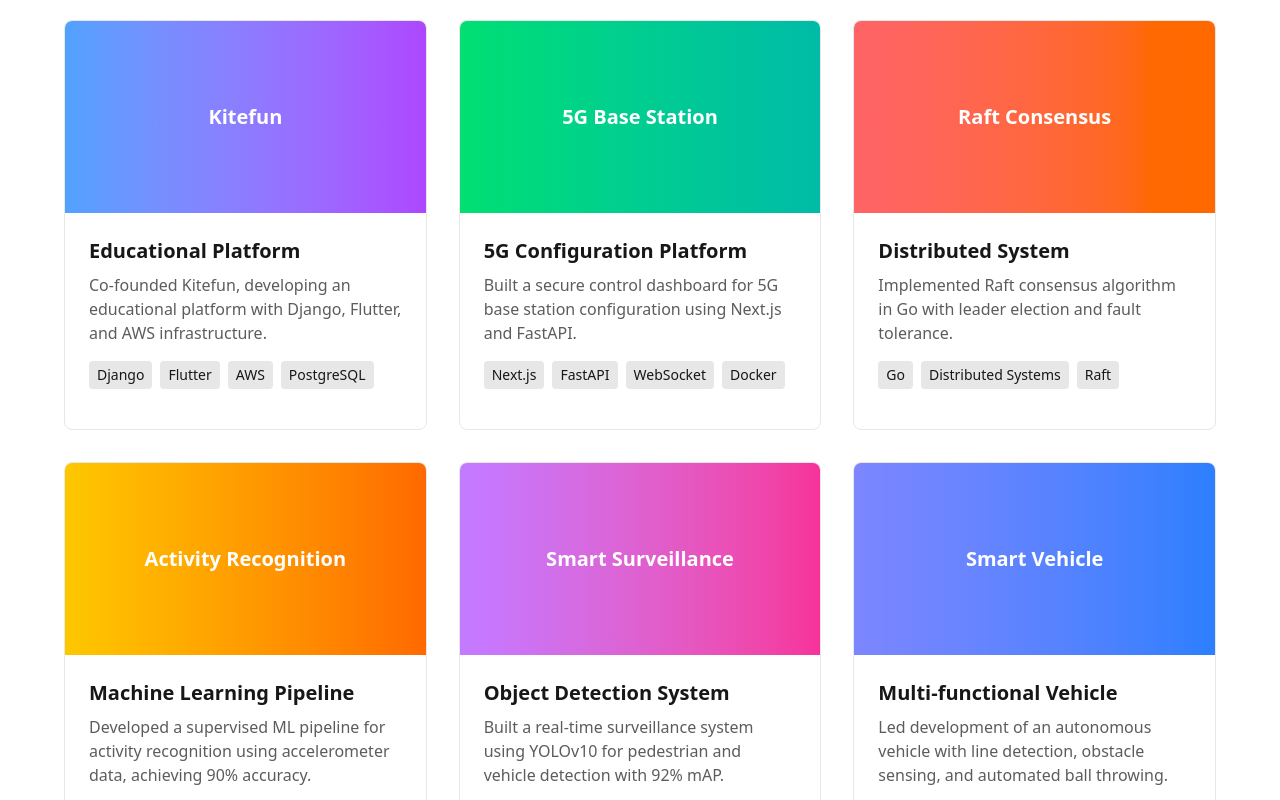
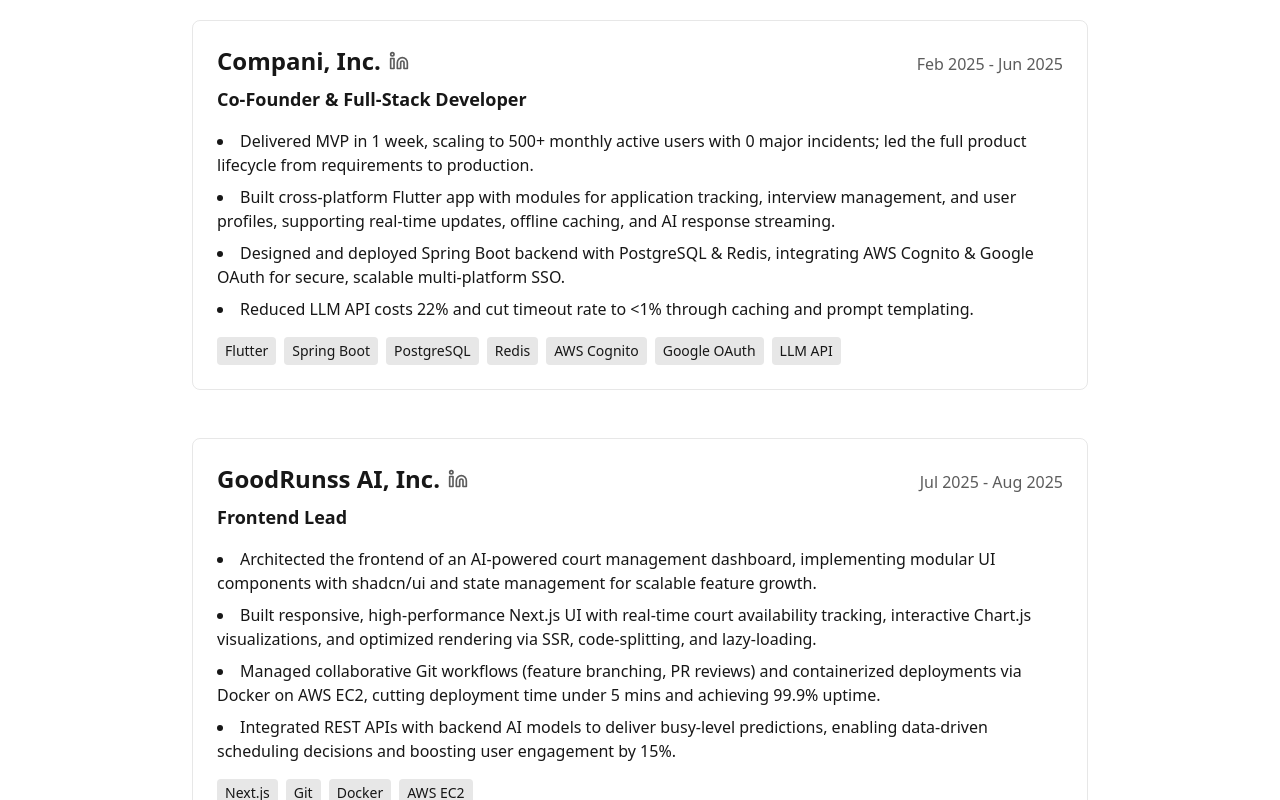
Before and after one commit to dadaWilliam/portfolio, a Next.js app: page / in a window 1280 px wide. Shown: the part 1300-2100 px from the top of the page. Built offline with nearby package versions, Linux system fonts and the light colour scheme.

Commit message:
add work experience

```diff
--- a/src/app/page.tsx
+++ b/src/app/page.tsx
@@ -112,8 +112,79 @@
         </div>
       </section>
 
+      {/* Experience Section */}
+      <section id="experience" className="py-16 reveal-section opacity-0">
+        <div className="container mx-auto px-4 md:px-6">
+          <h2 className="text-3xl font-bold mb-12 text-center">Work Experience</h2>
+          <div className="max-w-4xl mx-auto space-y-12">
+            <div className="border border-foreground/10 rounded-lg p-6 hover:shadow-lg transition">
+              <div className="flex flex-col sm:flex-row sm:justify-between sm:items-baseline gap-2 mb-2">
+                <div className="flex items-center gap-2">
+                  <h3 className="text-xl sm:text-2xl font-bold">Compani, Inc.</h3>
+                  <a href="https://www.linkedin.com/company/companiapp/" target="_blank" rel="noopener noreferrer" className="text-foreground/70 hover:text-foreground flex-shrink-0">
+                    <span className="sr-only">LinkedIn</span>
+                    <svg xmlns="http://www.w3.org/2000/svg" width="20" height="20" viewBox="0 0 24 24" fill="none" stroke="currentColor" strokeWidth="2" strokeLinecap="round" strokeLinejoin="round" className="h-5 w-5">
+                      <path d="M16 8a6 6 0 0 1 6 6v7h-4v-7a2 2 0 0 0-2-2 2 2 0 0 0-2 2v7h-4v-7a6 6 0 0 1 6-6z" />
+                      <rect x="2" y="9" width="4" height="12" />
+                      <circle cx="4" cy="4" r="2" />
+                    </svg>
+                  </a>
+                </div>
+                <span className="text-foreground/70 text-sm sm:text-base">Feb 2025 - Jun 2025</span>
+              </div>
+              <h4 className="text-base sm:text-lg font-semibold mb-4">Co-Founder & Full-Stack Developer</h4>
+              <ul className="list-disc list-inside space-y-2 mb-4 text-sm sm:text-base">
+                <li>Delivered MVP in 1 week, scaling to 500+ monthly active users with 0 major incidents; led the full product lifecycle from requirements to production.</li>
+                <li>Built cross-platform Flutter app with modules for application tracking, interview management, and user profiles, supporting real-time updates, offline caching, and AI response streaming.</li>
+                <li>Designed and deployed Spring Boot backend with PostgreSQL & Redis, integrating AWS Cognito & Google OAuth for secure, scalable multi-platform SSO.</li>
+                <li>Reduced LLM API costs 22% and cut timeout rate to &lt;1% through caching and prompt templating.</li>
+              </ul>
+              <div className="flex gap-2 flex-wrap">
+                  <span className="px-2 py-1 bg-foreground/10 rounded text-sm">Flutter</span>
+                  <span className="px-2 py-1 bg-foreground/10 rounded text-sm">Spring Boot</span>
+                  <span className="px-2 py-1 bg-foreground/10 rounded text-sm">PostgreSQL</span>
+                  <span className="px-2 py-1 bg-foreground/10 rounded text-sm">Redis</span>
+                  <span className="px-2 py-1 bg-foreground/10 rounded text-sm">AWS Cognito</span>
+                  <span className="px-2 py-1 bg-foreground/10 rounded text-sm">Google OAuth</span>
+                  <span className="px-2 py-1 bg-foreground/10 rounded text-sm">LLM API</span>
+              </div>
+            </div>
+
+            <div className="border border-foreground/10 rounded-lg p-6 hover:shadow-lg transition">
+              <div className="flex flex-col sm:flex-row sm:justify-between sm:items-baseline gap-2 mb-2">
+                <div className="flex items-center gap-2">
+                  <h3 className="text-xl sm:text-2xl font-bold">GoodRunss AI, Inc.</h3>
+                  <a href="https://www.linkedin.com/company/goodrunss-ai/" target="_blank" rel="noopener noreferrer" className="text-foreground/70 hover:text-foreground flex-shrink-0">
+                    <span className="sr-only">LinkedIn</span>
+                    <svg xmlns="http://www.w3.org/2000/svg" width="20" height="20" viewBox="0 0 24 24" fill="none" stroke="currentColor" strokeWidth="2" strokeLinecap="round" strokeLinejoin="round" className="h-5 w-5">
+                      <path d="M16 8a6 6 0 0 1 6 6v7h-4v-7a2 2 0 0 0-2-2 2 2 0 0 0-2 2v7h-4v-7a6 6 0 0 1 6-6z" />
+                      <rect x="2" y="9" width="4" height="12" />
+                      <circle cx="4" cy="4" r="2" />
+                    </svg>
+                  </a>
+                </div>
+                <span className="text-foreground/70 text-sm sm:text-base">Jul 2025 - Aug 2025</span>
+              </div>
+              <h4 className="text-base sm:text-lg font-semibold mb-4">Frontend Lead</h4>
+              <ul className="list-disc list-inside space-y-2 mb-4 text-sm sm:text-base">
+                <li>Architected the frontend of an AI-powered court management dashboard, implementing modular UI components with shadcn/ui and state management for scalable feature growth.</li>
+                <li>Built responsive, high-performance Next.js UI with real-time court availability tracking, interactive Chart.js visualizations, and optimized rendering via SSR, code-splitting, and lazy-loading.</li>
+                <li>Managed collaborative Git workflows (feature branching, PR reviews) and containerized deployments via Docker on AWS EC2, cutting deployment time under 5 mins and achieving 99.9% uptime.</li>
+                <li>Integrated REST APIs with backend AI models to deliver busy-level predictions, enabling data-driven scheduling decisions and boosting user engagement by 15%.</li>
+              </ul>
+              <div className="flex gap-2 flex-wrap">
+                  <span className="px-2 py-1 bg-foreground/10 rounded text-sm">Next.js</span>
+                  <span className="px-2 py-1 bg-foreground/10 rounded text-sm">Git</span>
+                  <span className="px-2 py-1 bg-foreground/10 rounded text-sm">Docker</span>
+                  <span className="px-2 py-1 bg-foreground/10 rounded text-sm">AWS EC2</span>
+              </div>
+            </div>
+          </div>
+        </div>
+      </section>
+
       {/* Projects Section */}
-      <section id="projects" className="py-16 reveal-section opacity-0">
+      <section id="projects" className="reveal-section opacity-0">
         <div className="container mx-auto px-4 md:px-6">
           <h2 className="text-3xl font-bold mb-12 text-center">My Projects</h2>
           <div className="grid grid-cols-1 md:grid-cols-2 lg:grid-cols-3 gap-8">
@@ -165,7 +236,7 @@
               <div className="p-6">
                 <h3 className="text-xl font-bold mb-2">Distributed System</h3>
                 <p className="text-foreground/70 mb-4">
-                  Implemented Raft consensus algorithm in Go with leader election and fault tolerance.
+                  Implemented Raft in Go with leader election, log replication, and fault-tolerant state machine replication; built custom RPCs using goroutines and channels to simulate failures and validate correctness under concurrency. Tested log consistency, leader stability, and fault resilience in a simulated cluster, gaining hands-on experience with distributed systems concepts such as consensus and the CAP theorem.
                 </p>
                 <div className="flex gap-2 mb-4 flex-wrap">
                   <span className="px-2 py-1 bg-foreground/10 rounded text-sm">Go</span>
@@ -184,7 +255,7 @@
               <div className="p-6">
                 <h3 className="text-xl font-bold mb-2">Machine Learning Pipeline</h3>
                 <p className="text-foreground/70 mb-4">
-                  Developed a supervised ML pipeline for activity recognition using accelerometer data, achieving 90% accuracy.
+                  Developed a supervised ML pipeline for wrist-worn accelerometer data with segmentation, windowing, normalization, and feature extraction. Trained and compared Random Forest, SVM, and CNN, achieving 90%+ test accuracy and deploying the best model via Flask API for mobile/wearable integration.
                 </p>
                 <div className="flex gap-2 mb-4 flex-wrap">
                   <span className="px-2 py-1 bg-foreground/10 rounded text-sm">PyTorch</span>
@@ -224,7 +295,7 @@
               <div className="p-6">
                 <h3 className="text-xl font-bold mb-2">Multi-functional Vehicle</h3>
                 <p className="text-foreground/70 mb-4">
-                  Led development of an autonomous vehicle with line detection, obstacle sensing, and automated ball throwing.
+                  Led a 10-member team in designing a smart vehicle capable of line detection, radar-based obstacle sensing, PID-controlled movement, and automated ball throwing. Built OpenMV visual recognition module and STM32, achieving 98% detection accuracy and ranking 1st/100+.
                 </p>
                 <div className="flex gap-2 mb-4 flex-wrap">
                   <span className="px-2 py-1 bg-foreground/10 rounded text-sm">Python</span>
```
Also changed, not shown: 1 other file (tests, documents, lock files or other folders).
